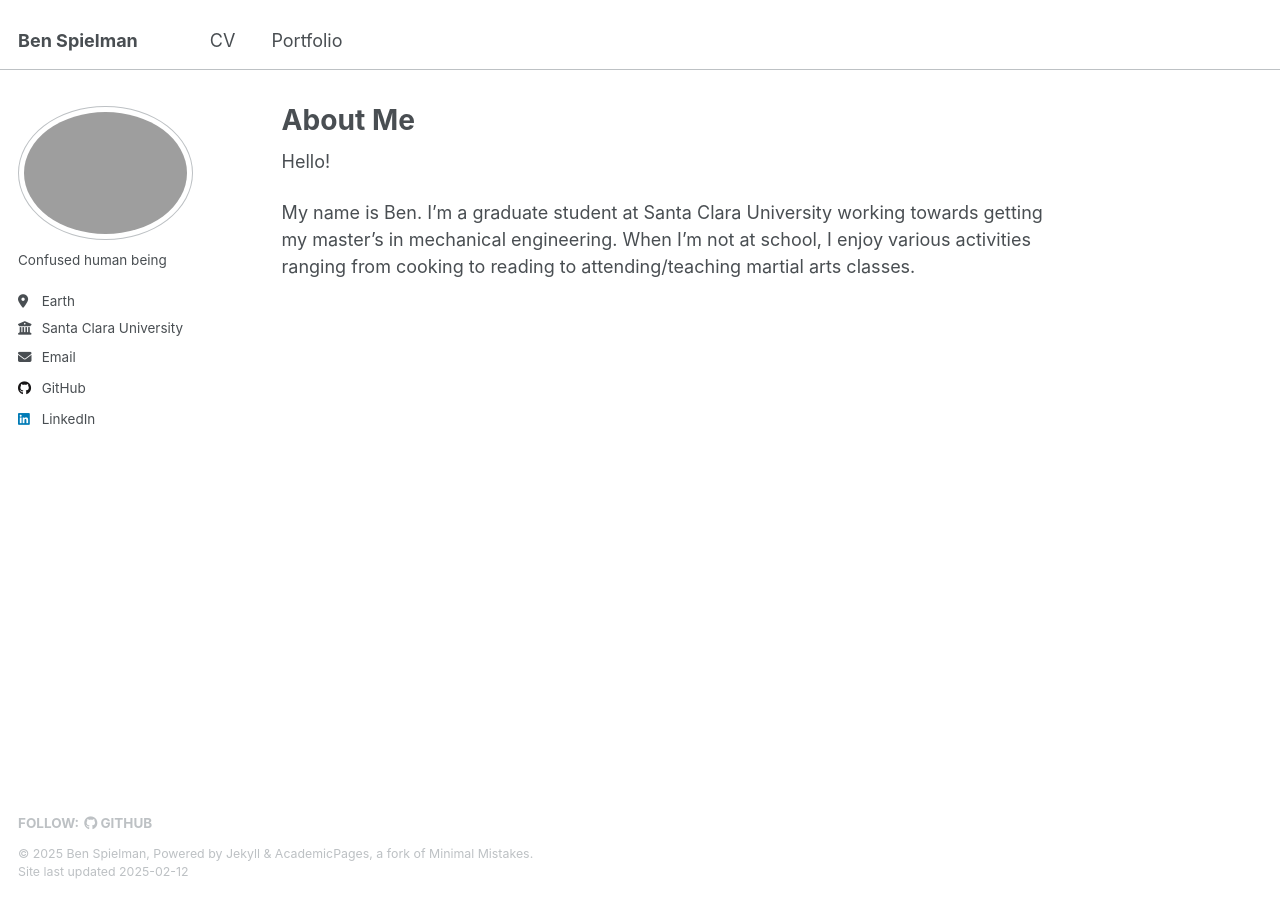
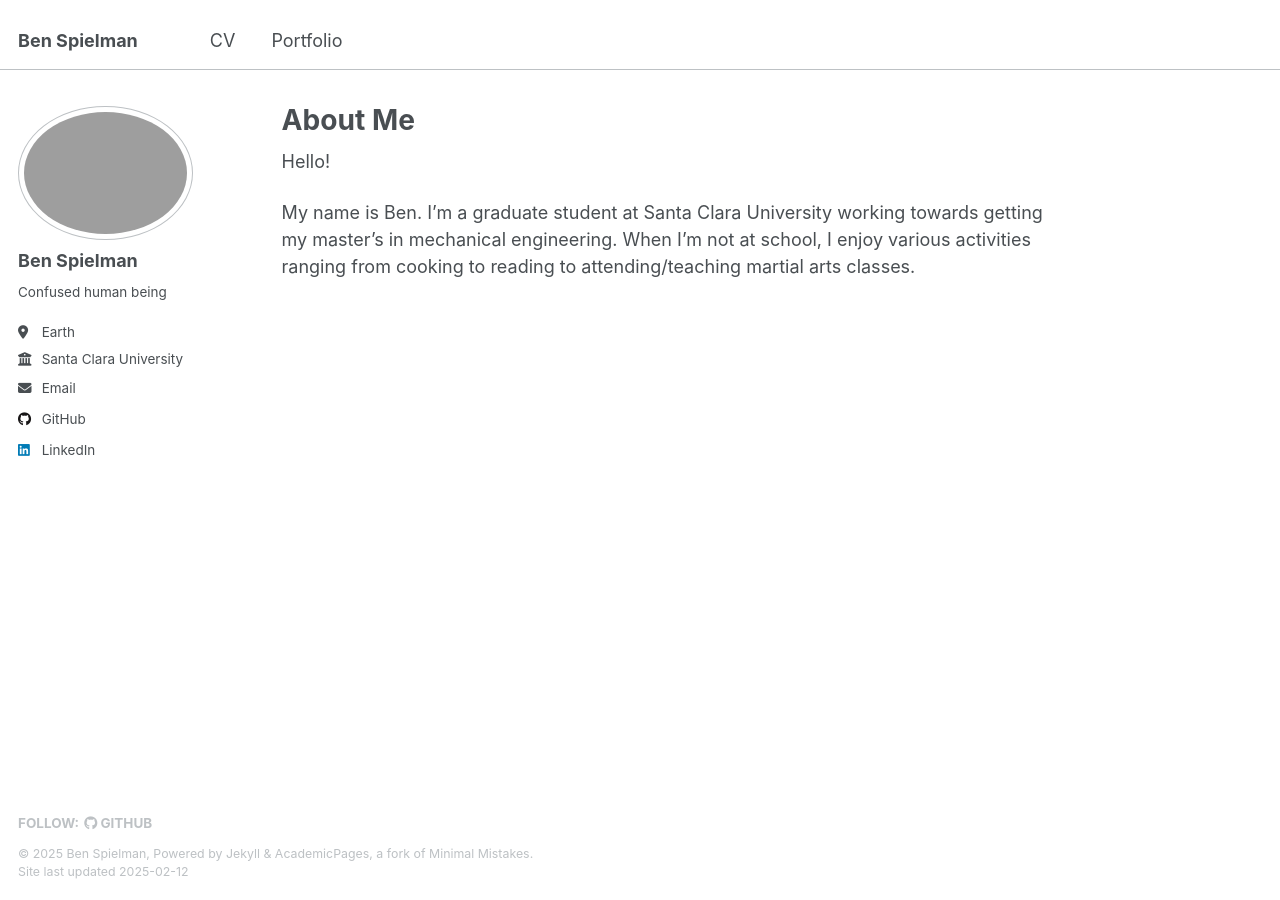
Before and after one commit to pizza496/pizza496.github.io, a Jekyll site: the page built from _pages/about.md, in a window 1280 px wide. Built offline with Jekyll 4.4.1, drawn with Linux system fonts in a browser that asks for light colours.

Commit message:
Update _config.yml

```diff
--- a/_config.yml
+++ b/_config.yml
@@ -12,7 +12,7 @@ site_theme               : "default"
 title                    : "Ben Spielman"
 title_separator          : "-"
 name                     : &name "Ben Spielman"
-description              : &description "Confused human being"
+description              : &description "Online portfolio"
 url                      : https://pizza496.github.io # the base hostname & protocol for your site e.g. "https://[your GitHub username].github.io"
 baseurl                  : "" # the subpath of your site, e.g. "/blog"
 repository               : "pizza496/pizza496.github.io"
@@ -23,7 +23,7 @@ repository               : "pizza496/pizza496.github.io"
 author:
   # Biographic information
   avatar           : "profile.png"
-  name             : &name
+  name             : "Ben Spielman"
   pronouns         : # example: "she/her"
   bio              : "Confused human being"
   location         : "Earth"
```
